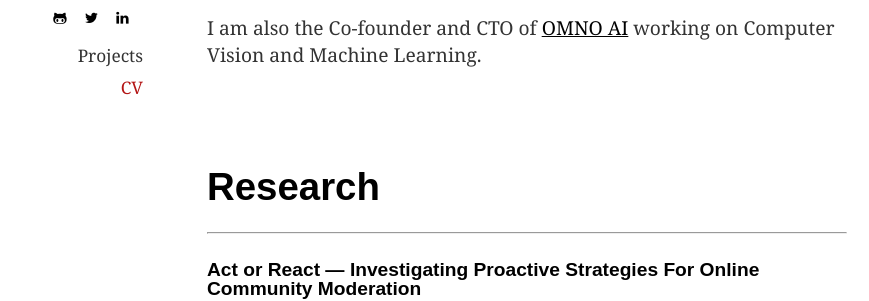
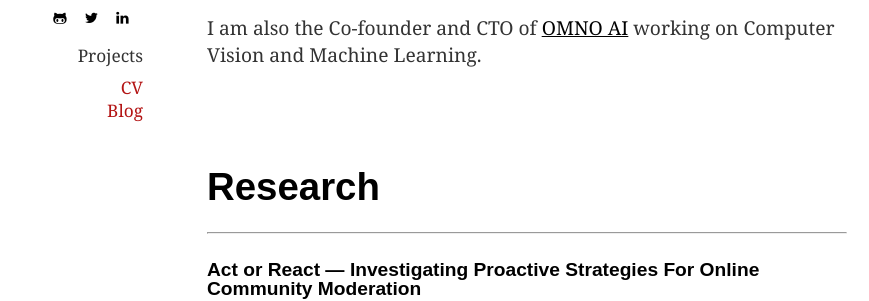
Before and after one commit to hussamh10/hussamh10.github.io, a Jekyll site: the page built from index.md, in a window 1280 px wide and 900 px high. Shown: the part 309-610 px from the top of the window, without its empty margins (177-1046 px from the left). Built offline with Jekyll 4.4.1, drawn with Linux system fonts in a browser that asks for light colours.

Commit message:
added blogs

```diff
--- a/_includes/header.html
+++ b/_includes/header.html
@@ -13,6 +13,7 @@
             </li>
             <li>
                 <a class=resume-link href="/cv.pdf">CV</a><br/>
+                <a class=resume-link href="https://sites.google.com/view/hussamh10/books">Blog</a><br/>
             </li>
         </ul>
     </div>
```
